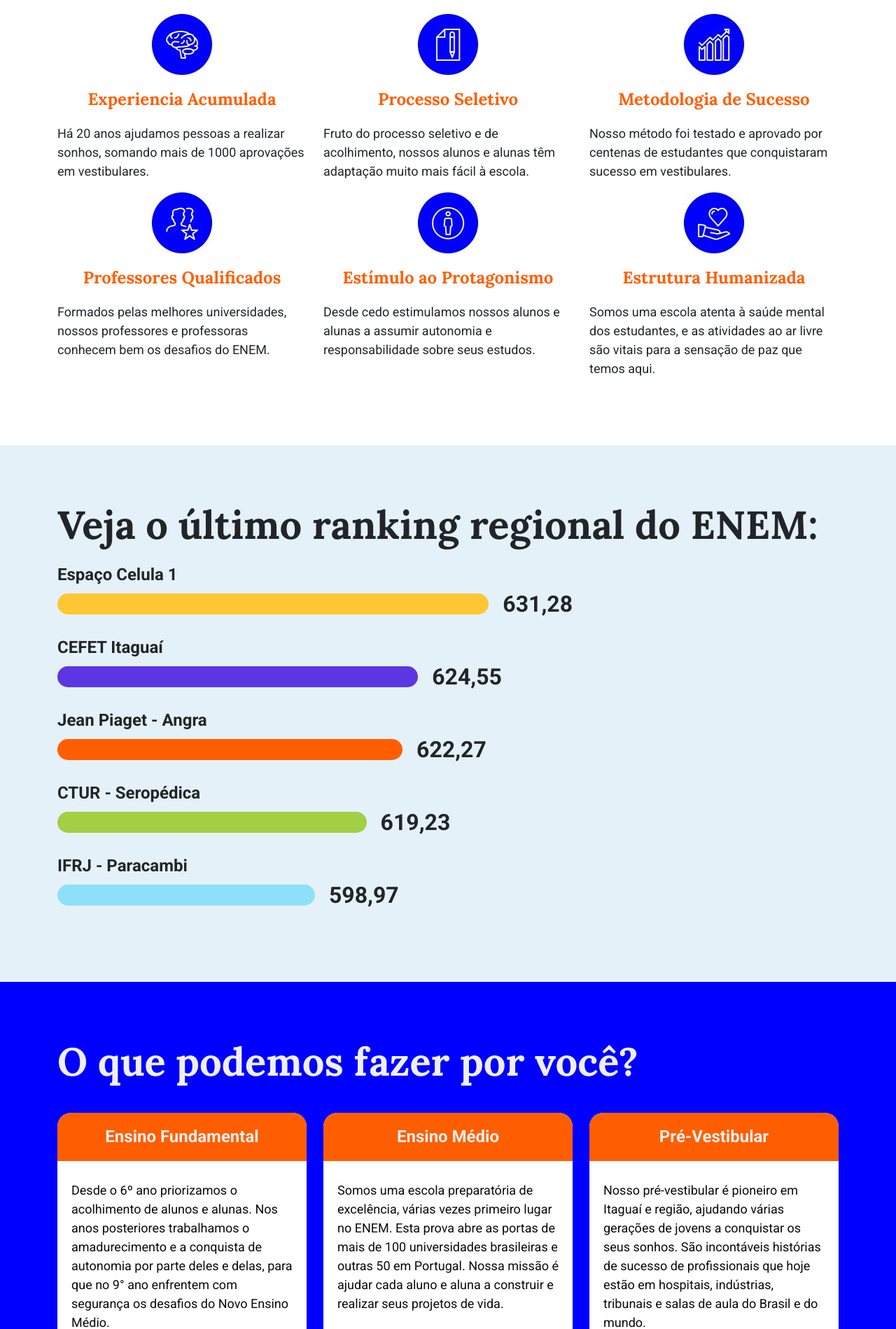
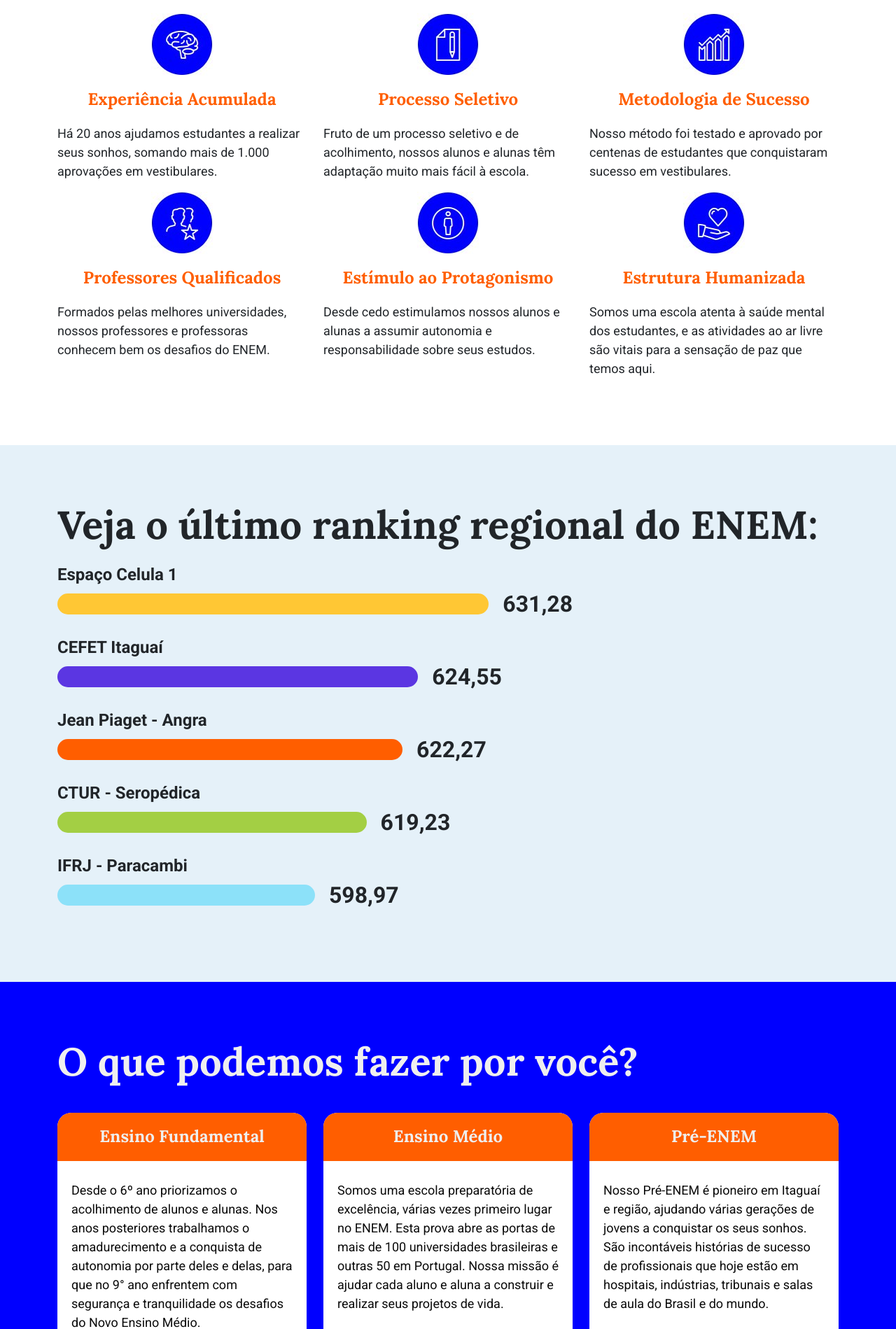
Before and after one commit to yamatopotter/celula1, a PHP site: page / in a window 1280 px wide. Shown: the part 879-2778 px from the top of the page at 70% size. Run offline with PHP 8.4, Linux system fonts and the light colour scheme; some libraries are stand-ins or nearby versions.

Commit message:
mudanças textuais

```diff
--- a/assets/css/style.css
+++ b/assets/css/style.css
@@ -213,7 +213,6 @@
   background-color: #ff5e00;
   color: #efefef;
   border-radius: 20px 20px 0 0;
-  font-family: "Roboto", sans-serif;
   font-weight: bold;
 }
 
--- a/assets/css/style.scss
+++ b/assets/css/style.scss
@@ -182,7 +182,6 @@
             background-color: $orange;
             color: #efefef;
             border-radius: 20px 20px 0 0;
-            font-family: "Roboto", sans-serif;
             font-weight: bold;
         }
         .card-text{
--- a/index.html
+++ b/index.html
@@ -90,15 +90,14 @@
                     <h1>6 razões para nossa escola dar GARANTIA:</h1>
                     <div class="col-12 col-md-6 col-lg-4">
                         <img src="assets/img/experiencia-acumulada.jpg" alt="Experiencia acumulada" class="icon">
-                        <h2>Experiencia Acumulada</h2>
-                        <p>Há 20 anos ajudamos pessoas a realizar sonhos, somando mais de 1000 aprovações em
-                            vestibulares.</p>
+                        <h2>Experiência Acumulada</h2>
+                        <p>Há 20 anos ajudamos estudantes a realizar seus sonhos, somando mais de 1.000 aprovações em vestibulares.</p>
                     </div>
 
                     <div class="col-12 col-md-6 col-lg-4">
                         <img src="assets/img/processo-seletivo.jpg" alt="Processo Seletivo" class="icon">
                         <h2>Processo Seletivo</h2>
-                        <p>Fruto do processo seletivo e de acolhimento, nossos alunos e alunas têm adaptação muito mais
+                        <p>Fruto de um processo seletivo e de acolhimento, nossos alunos e alunas têm adaptação muito mais
                             fácil à escola.</p>
                     </div>
 
@@ -183,9 +182,7 @@
                     <div class="col-12 col-md-4 d-flex">
                         <div class="card">
                             <h2 class="card-title">Ensino Fundamental</h2>
-                            <p class="card-text">Desde o 6º ano priorizamos o acolhimento de alunos e alunas. Nos anos
-                                posteriores trabalhamos o amadurecimento e a conquista de autonomia por parte deles e
-                                delas, para que no 9° ano enfrentem com segurança os desafios do Novo Ensino Médio.</p>
+                            <p class="card-text">Desde o 6º ano priorizamos o acolhimento de alunos e alunas. Nos anos posteriores trabalhamos o amadurecimento e a conquista de autonomia por parte deles e delas, para que no 9° ano enfrentem com segurança e tranquilidade os desafios do Novo Ensino Médio.</p>
                         </div>
                     </div>
                     <div class="col-12 col-md-4 d-flex">
@@ -199,8 +196,8 @@
                     </div>
                     <div class="col-12 col-md-4 d-flex">
                         <div class="card">
-                            <h2 class="card-title">Pré-Vestibular</h2>
-                            <p class="card-text">Nosso pré-vestibular é pioneiro em Itaguaí e região, ajudando várias
+                            <h2 class="card-title">Pré-ENEM</h2>
+                            <p class="card-text">Nosso Pré-ENEM é pioneiro em Itaguaí e região, ajudando várias
                                 gerações de jovens a conquistar os seus sonhos. São incontáveis histórias de sucesso de
                                 profissionais que hoje estão em hospitais, indústrias, tribunais e salas de aula do
                                 Brasil e do mundo.</p>
@@ -278,7 +275,7 @@
                             <li>Para quem sonha estudar no exterior e quer as melhores orientações.</li>
                             <li>Para quem ainda não sabe o que quer e deseja uma escola que ajude.</li>
                         </ul>
-                        <h2 class="title-1">Se nossa escola é para você ...</h2>
+                        <h2 class="title-1">Se nossa escola é para você...</h2>
 
                         <a href="https://api.whatsapp.com/send?phone=5521969679838&text=Ol%C3%A1%20C%C3%A9lula%201,%20gostaria%20de%20mais%20informa%C3%A7%C3%B5es%20sobre%20a%20escola." class="btn btn-lg whatsapp">Fale agora <img src="./assets/img/whatsapp.png"
                                 alt="ícone do whatsapp"></a>
@@ -306,7 +303,7 @@
                     <div class="col-12 col-md-4">
                         <div class="card">
                             <h2 class="card-title">Garantia ENEM</h2>
-                            <p class="card-text">Quando concluir o ensino médio aqui você conquistará sua vaga na
+                            <p class="card-text">Quando concluir o Ensino Médio aqui você conquistará sua vaga na
                                 universidade pública. E se não tiver sucesso de primeira, garantimos um ano de Pré-ENEM
                                 grátis.</p>
                         </div>
@@ -315,9 +312,7 @@
                     <div class="col-12 col-md-4">
                         <div class="card">
                             <h2 class="card-title">Garantia Vitalícia</h2>
-                            <p class="card-text">Esta será a sua escola para sempre. Se depois de passar no ENEM e
-                                entrar na universidade você quiser mudar de carreira, pode voltar que o Pré-ENEM é por
-                                nossa conta.</p>
+                            <p class="card-text">Esta será a sua escola para sempre. Se depois de entrar na universidade você quiser mudar de carreira, pode voltar que o Pré-ENEM será por nossa conta.</p>
                         </div>
                     </div>
                 </div>
@@ -331,8 +326,8 @@
                         <div class="card">
                             <h1 class="card-title">Você deve estar pensando que uma escola com área verde, 1° lugar no
                                 ENEM e garantia de aprovação deve custar muito caro, não é?</h1>
-                            <p class="card-text">Não se engane, nosso programa de descontos torna tudo bem mais
-                                acessível. <span class="underline">Fale agora conosco e saiba mais</span>.</p>
+                            <p class="card-text">Não se engane, nosso programa de descontos torna tudo mais
+                                acessível. <span class="underline">Fale conosco e saiba mais</span>.</p>
                             <a href="https://api.whatsapp.com/send?phone=5521969679838&text=Ol%C3%A1%20C%C3%A9lula%201,%20gostaria%20de%20mais%20informa%C3%A7%C3%B5es%20sobre%20a%20escola." class="btn btn-lg whatsapp">Fale agora <img src="./assets/img/whatsapp.png"
                                     alt="ícone do whatsapp"></a>
                         </div>
@@ -349,7 +344,7 @@
                 <div class="container">
                     <div class="row">
                         <div class="col-12">
-                            <h1>Se você pesquisou outras escolas, já percebeu que não há nenhuma igual a nossa:</h1>
+                            <h1>Se você pesquisou outras escolas, já percebeu que não existe nenhuma igual a nossa:</h1>
                         </div>
                     </div>
                 </div>
@@ -361,8 +356,8 @@
                         <div class="col-12">
                             <ul class="list-1">
                                 <li>1° lugar no ENEM de Angra dos Reis até Paracambi.</li>
-                                <li>1500m² de área verde no Centro de Itaguaí.</li>
-                                <li>Ensino Fundamental com atenção psico-pedagoga.</li>
+                                <li>1.500m² de área verde no Centro de Itaguaí.</li>
+                                <li>Ensino Fundamental com atenção psico-pedagógica.</li>
                                 <li>Ensino Médio com mais de 40 horas-aula semanais.</li>
                                 <li>3° ano semi-integral, 100% focado no ENEM.</li>
                             </ul>
```
Also changed, not shown: 1 other file.
